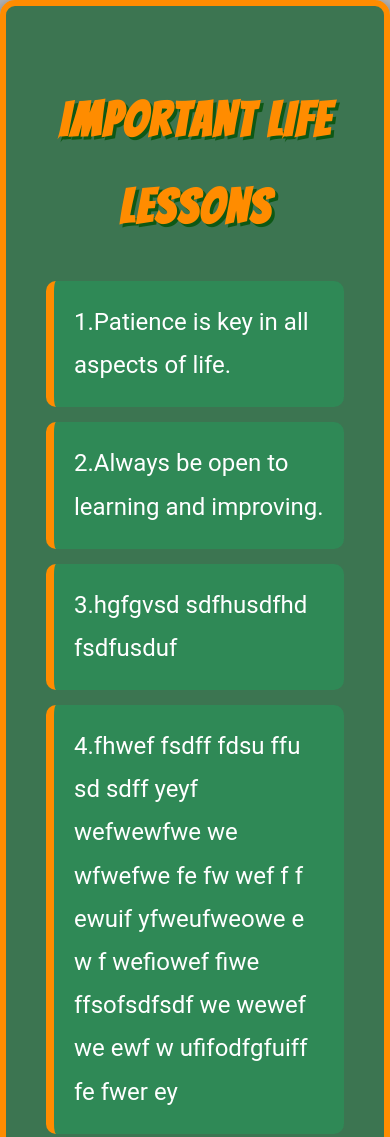
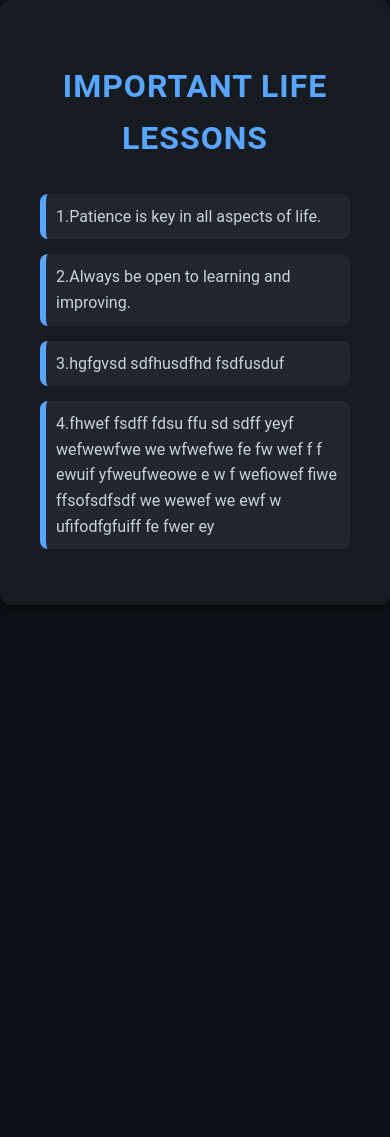
Before and after one commit to Searcherear/devrohan, a plain HTML site: page index.html in a window 390 px wide. Shown: the top 1137 px of the page. After the commit the page ends 844 px from the top, so only its background shows below. Drawn offline with Linux system fonts and the light colour scheme.

Commit message:
Update style.css

```diff
--- a/style.css
+++ b/style.css
@@ -1,14 +1,11 @@
-@import url('https://fonts.googleapis.com/css2?family=Bangers&display=swap'); /* Adding a bold, energetic font */
-
+/* Kakashi-inspired dark theme */
 body {
-    background: url('your-hd-image-url.jpg') no-repeat center center fixed; /* Add your HD image URL here */
-    background-size: cover; /* Ensures the image covers the entire background */
-    color: #FFFFFF; /* White text for readability */
-    font-family: 'Bangers', cursive; /* Bold, comic-style font */
+    background-color: #0D1117; /* Darker background, subtle and mysterious */
+    color: #C9D1D9; /* Light grey text for better contrast */
+    font-family: 'Roboto', sans-serif; /* Use a clean, modern font */
     margin: 0;
     padding: 0;
-    line-height: 1.8;
-    backdrop-filter: brightness(0.7); /* Darkens the background for readability (optional) */
+    line-height: 1.6;
 }
 
 .container {
@@ -16,19 +13,17 @@ body {
     margin: 0 auto;
     padding: 40px;
     text-align: center;
-    background-color: rgba(31, 102, 57, 0.8); /* Semi-transparent green background */
-    border-radius: 15px;
-    border: 6px solid #FF8C00; /* Orange border */
-    box-shadow: 0 6px 12px rgba(0, 0, 0, 0.6); /* Strong shadow for depth */
+    background-color: #161B22; /* Slightly lighter background for the container */
+    border-radius: 10px;
+    box-shadow: 0 4px 8px rgba(0, 0, 0, 0.5); /* Add shadow for depth */
 }
 
 h1 {
-    font-size: 3em;
+    font-size: 2.5em;
     margin-bottom: 30px;
-    color: #FF8C00; /* Bold orange for the headline */
+    color: #58A6FF; /* Bright blue for the title, representing Kakashi's calm demeanor */
+    letter-spacing: 1px;
     text-transform: uppercase;
-    letter-spacing: 2px;
-    text-shadow: 3px 3px #0E5814; /* Green shadow for depth */
 }
 
 ul {
@@ -37,32 +32,61 @@ ul {
 }
 
 li {
-    background-color: rgba(46, 139, 87, 0.9); /* Semi-transparent green for list items */
+    background-color: #21262D; /* Darker grey for each list item */
     margin: 15px 0;
-    padding: 20px;
-    border-radius: 10px;
-    border-left: 8px solid #FF8C00; /* Bold orange left border */
-    color: #FFFFFF; /* White text to stand out on green */
+    padding: 15px;
+    border-radius: 8px;
+    border-left: 6px solid #58A6FF; /* Blue accent on the left for a subtle, sleek design */
     text-align: left;
-    font-size: 1.5em;
-    font-family: 'Roboto', sans-serif; /* Clean, readable font for list items */
-    transition: transform 0.3s ease-in-out, background-color 0.3s ease-in-out;
+    font-size: 1.2em;
+    transition: transform 0.2s, background-color 0.2s; /* Add hover effect */
 }
 
 li:hover {
-    background-color: #FF8C00; /* Turn list items orange on hover */
-    color: #1F6639; /* Switch to green text for contrast */
-    transform: scale(1.1); /* Stronger zoom effect */
-    border-left: 8px solid #FFFFFF; /* White border on hover for contrast */
+    background-color: #30363D; /* Slight change on hover, staying dark but creating depth */
+    transform: scale(1.02); /* Subtle zoom effect on hover for interactivity */
 }
 
 a {
-    color: #FF8C00; /* Orange for links */
+    color: #58A6FF; /* Blue accent for links */
     text-decoration: none;
     font-weight: bold;
 }
 
 a:hover {
-    color: #FFFFFF; /* White on hover */
+    color: #1F6FEB; /* Slightly different shade of blue on hover */
     text-decoration: underline;
 }
+
+/* Button styling, if needed */
+button {
+    background-color: #58A6FF; /* Blue background for Kakashi’s calm but strong personality */
+    border: none;
+    color: #FFFFFF;
+    padding: 10px 20px;
+    font-size: 1.1em;
+    border-radius: 5px;
+    cursor: pointer;
+    transition: background-color 0.3s;
+}
+
+button:hover {
+    background-color: #1F6FEB; /* Darker blue on hover */
+}
+
+/* Additional responsive styling for smaller screens */
+@media (max-width: 768px) {
+    h1 {
+        font-size: 2em;
+    }
+
+    li {
+        font-size: 1em;
+        padding: 10px;
+    }
+
+    button {
+        font-size: 1em;
+        padding: 8px 16px;
+    }
+}
```
